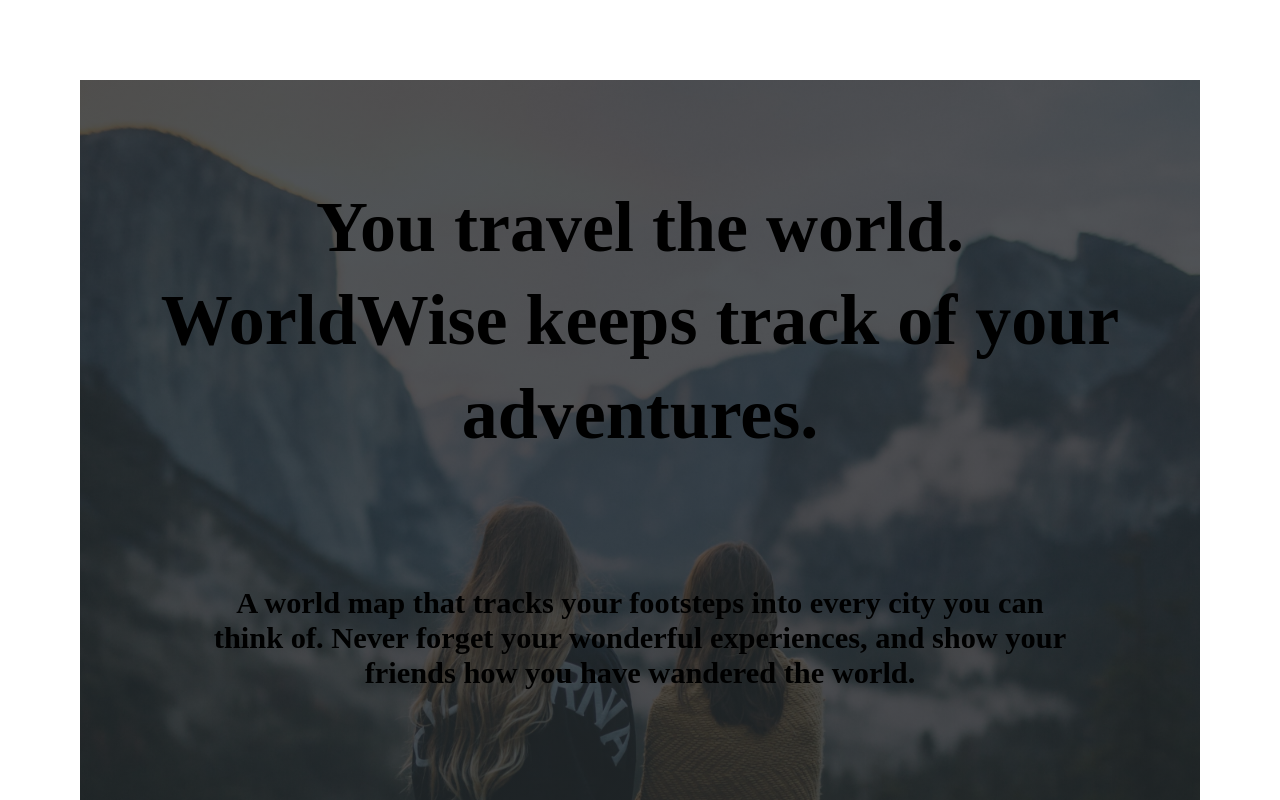
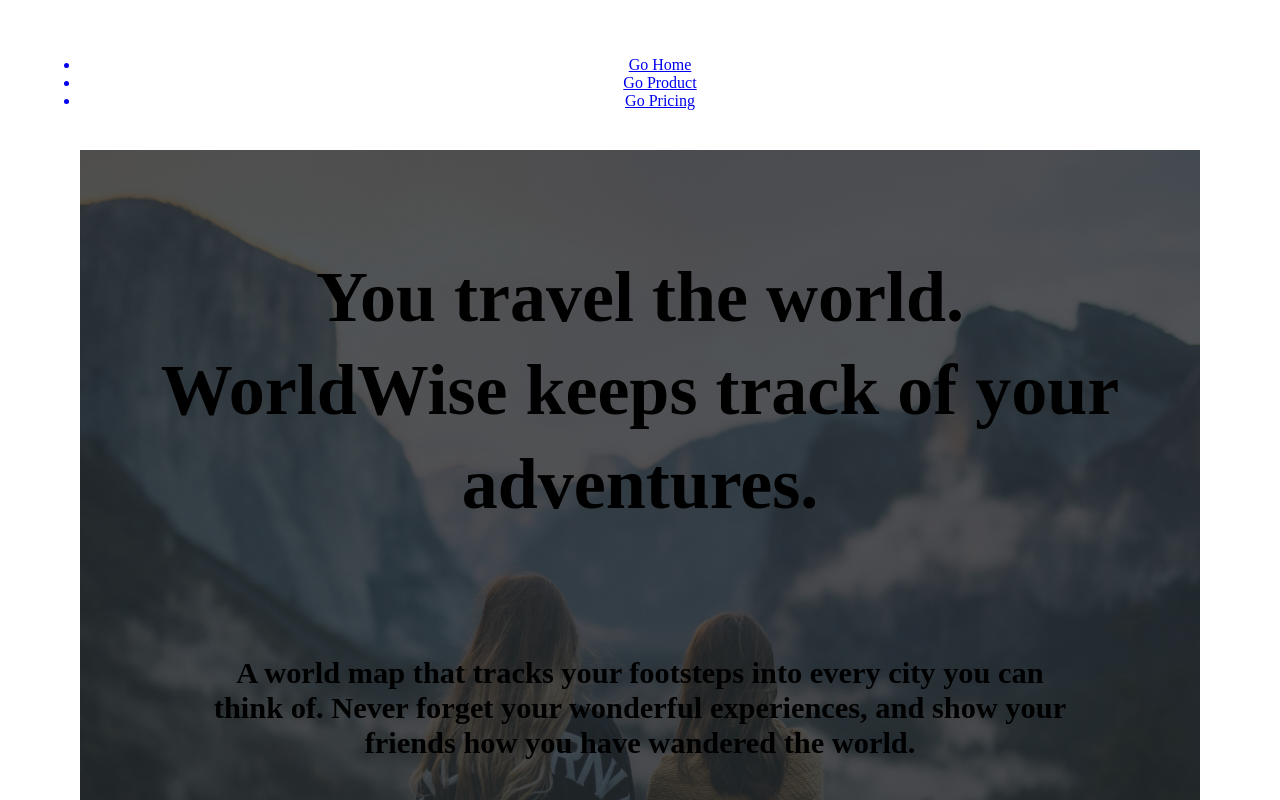
Before and after one commit to JasserBA/react-redux-nextjs-learning, a React (Vite) app in the folder section-17/worldwise/: page / in a window 1280 px wide. Shown: the top 800 px of the page. Built offline with nearby package versions, Linux system fonts and the light colour scheme.

Commit message:
Added navbar / navLink

```diff
--- a/section-17/worldwise/src/App.jsx
+++ b/section-17/worldwise/src/App.jsx
@@ -1,18 +1,18 @@
 import "./App.css";
 import { BrowserRouter, Route, Routes } from "react-router-dom";
-import HomePage from "./pages/HomePage";
 import Product from "./pages/Product";
 import Pricing from "./pages/Pricing";
 import PageNotFound from "./pages/PageNotFound";
+import Homepage from "./pages/Homepage";
 
 function App() {
   return (
     <BrowserRouter>
       <Routes>
-        <Route path="/" element={<HomePage/>} />
+        <Route path="/" element={<Homepage />} />
         <Route path="product" element={<Product />} />
         <Route path="pricing" element={<Pricing />} />
-        <Route path="*" element={<PageNotFound/>} />
+        <Route path="*" element={<PageNotFound />} />
       </Routes>
     </BrowserRouter>
   );
--- /dev/null
+++ b/section-17/worldwise/src/components/PageNav.jsx
@@ -0,0 +1,21 @@
+import { NavLink } from "react-router-dom";
+import "./PageNav.module.css";
+export const PageNav = () => {
+  return (
+    <navbar>
+      <ul>
+        <NavLink className="nav" to="/">
+          <li>Go Home</li>
+        </NavLink>
+
+        <NavLink className="nav" to="/product">
+          <li>Go Product</li>
+        </NavLink>
+
+        <NavLink className="nav" to="/pricing">
+          <li>Go Pricing</li>
+        </NavLink>
+      </ul>
+    </navbar>
+  );
+};
--- a/section-17/worldwise/src/pages/Homepage.jsx
+++ b/section-17/worldwise/src/pages/Homepage.jsx
@@ -1,7 +1,9 @@
+import { PageNav } from "../components/PageNav";
 import styles from "./Homepage.module.css";
-
 export default function Homepage() {
   return (
+    <>
+      <PageNav />
       <main className={styles.homepage}>
         <section>
           <h1>
@@ -11,10 +13,11 @@
           </h1>
           <h2>
             A world map that tracks your footsteps into every city you can think
-          of. Never forget your wonderful experiences, and show your friends how
-          you have wandered the world.
+            of. Never forget your wonderful experiences, and show your friends
+            how you have wandered the world.
           </h2>
         </section>
       </main>
+    </>
   );
 }
--- a/section-17/worldwise/src/pages/Login.jsx
+++ b/section-17/worldwise/src/pages/Login.jsx
@@ -1,3 +1,4 @@
+import { useState } from "react";
 import styles from "./Login.module.css";
 
 export default function Login() {
--- a/section-17/worldwise/src/pages/PageNotFound.jsx
+++ b/section-17/worldwise/src/pages/PageNotFound.jsx
@@ -1,7 +1,10 @@
 export default function PageNotFound() {
   return (
-    <div>
-      <h1>Page not found 😢</h1>
-    </div>
+    <>
+      <PageNav />
+      <div>
+        <h1>Page not found 😢</h1>
+      </div>
+    </>
   );
 }
--- a/section-17/worldwise/src/pages/Pricing.jsx
+++ b/section-17/worldwise/src/pages/Pricing.jsx
@@ -1,9 +1,13 @@
 // Uses the same styles as Product
 import styles from "./Product.module.css";
 import img2 from "../assets/img-2.jpg";
+import { PageNav } from "../components/PageNav";
 
 export default function Product() {
   return (
+    <>
+      <PageNav />
+
       <main className={styles.product}>
         <section>
           <div>
@@ -13,13 +17,14 @@
               Just $9/month.
             </h2>
             <p>
-            Lorem ipsum dolor, sit amet consectetur adipisicing elit. Vitae vel
-            labore mollitia iusto. Recusandae quos provident, laboriosam fugit
-            voluptatem iste.
+              Lorem ipsum dolor, sit amet consectetur adipisicing elit. Vitae
+              vel labore mollitia iusto. Recusandae quos provident, laboriosam
+              fugit voluptatem iste.
             </p>
           </div>
           <img src={img2} alt="overview of a large city with skyscrapers" />
         </section>
       </main>
+    </>
   );
 }
--- a/section-17/worldwise/src/pages/Product.jsx
+++ b/section-17/worldwise/src/pages/Product.jsx
@@ -1,7 +1,10 @@
 import styles from "./Product.module.css";
 import img1 from "../assets/img-1.jpg";
+import { PageNav } from "../components/PageNav";
 export default function Product() {
   return (
+    <>
+      <PageNav />
       <main className={styles.product}>
         <section>
           <img
@@ -13,8 +16,8 @@
             <p>
               Lorem ipsum dolor sit amet consectetur adipisicing elit. Illo est
               dicta illum vero culpa cum quaerat architecto sapiente eius non
-            soluta, molestiae nihil laborum, placeat debitis, laboriosam at fuga
-            perspiciatis?
+              soluta, molestiae nihil laborum, placeat debitis, laboriosam at
+              fuga perspiciatis?
             </p>
             <p>
               Lorem, ipsum dolor sit amet consectetur adipisicing elit. Corporis
@@ -24,5 +27,6 @@
           </div>
         </section>
       </main>
+    </>
   );
 }
```
Lines whose indentation alone changed are shown as unchanged.
